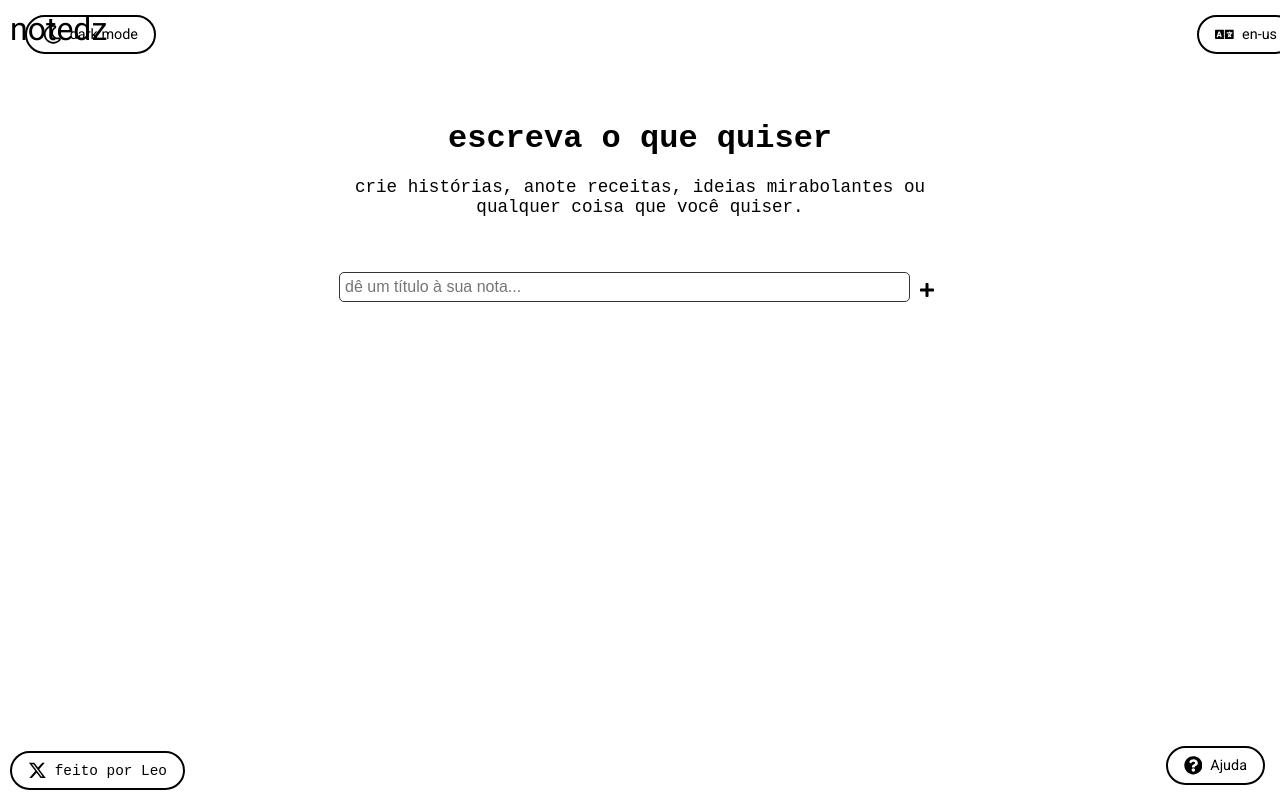
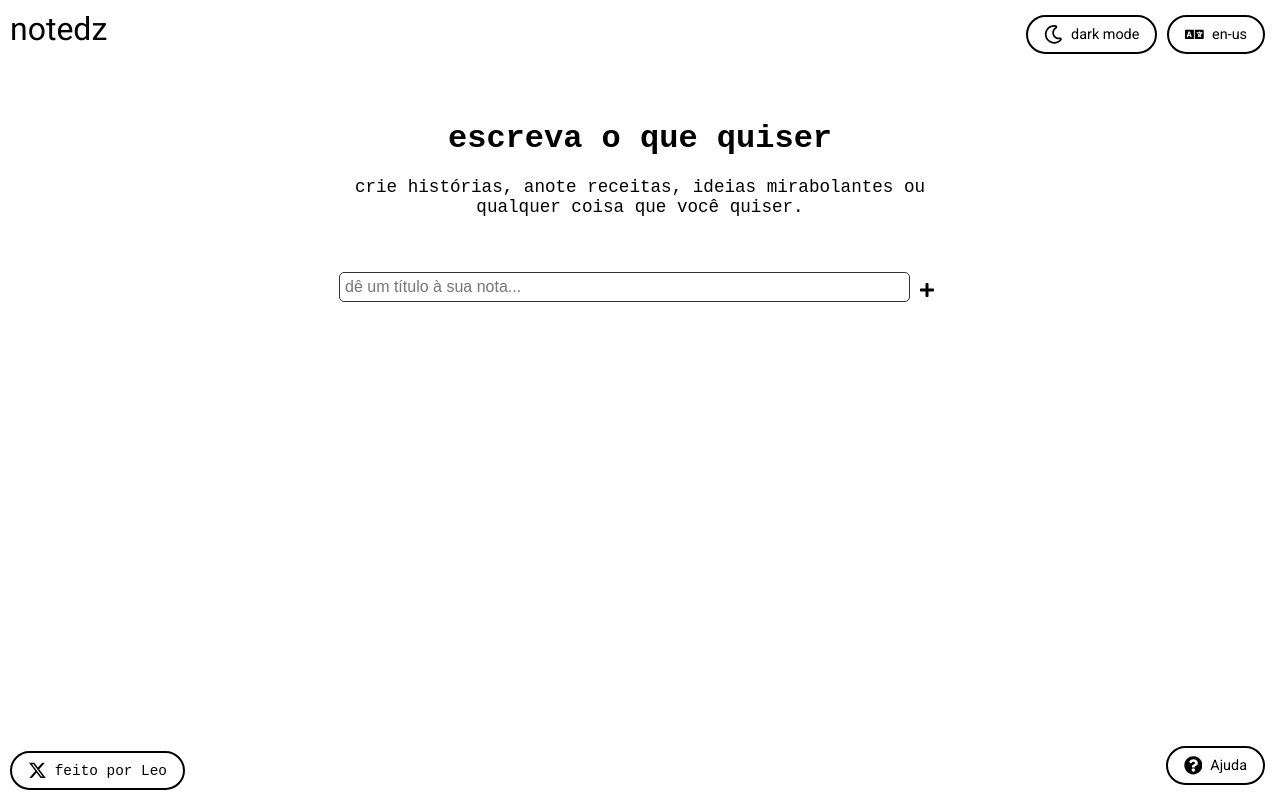
Before and after one commit to leoz11/notedz, a React (Create React App) app: page / in a window 1280 px wide. Built offline with nearby package versions, Linux system fonts and the light colour scheme.

Commit message:
Atualizar o App.js

```diff
--- a/src/App.js
+++ b/src/App.js
@@ -40,13 +40,11 @@ const Container = styled.div`
 const ButtonGroup = styled.div`
   display: flex;
   flex-wrap: wrap;
-  justify-content: space-between;
+  justify-content: flex-end;
   align-items: center;
-  width: 100%;
-  position: fixed;
+  position: absolute;
   top: 10px;
-  left: 0;
-  padding: 0 20px;
+  right: 10px;
 
   @media (max-width: 768px) {
     flex-direction: column;
```
